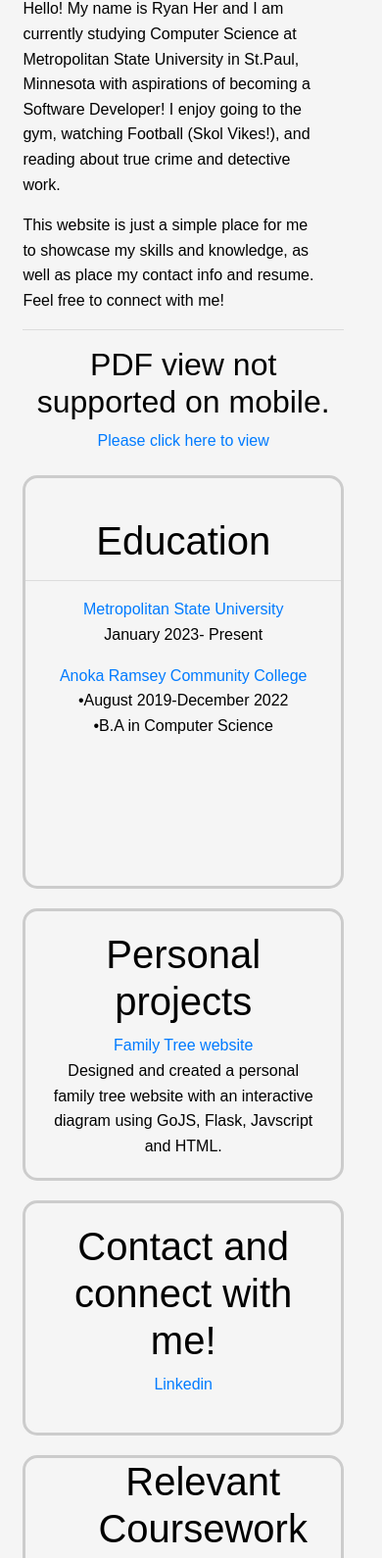
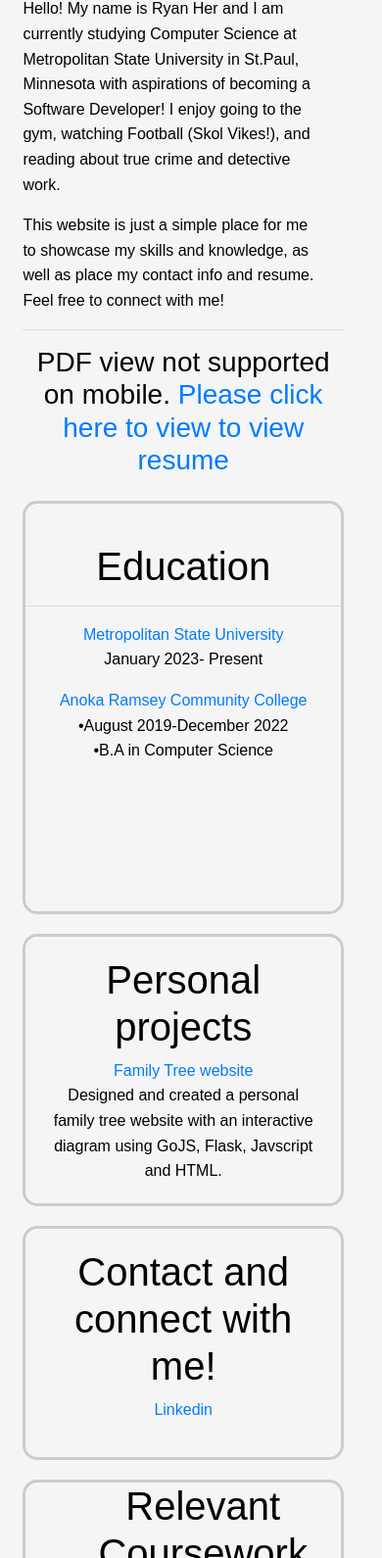
Before and after one commit to rehoakman/RHwebsite, a plain HTML site: page index.html in a window 390 px wide. Shown: the part 410-2000 px from the top of the page at 98% size. Drawn offline with nearby package versions, Linux system fonts and the light colour scheme.

Commit message:
fixed resume viewer on mobile

```diff
--- a/index.html
+++ b/index.html
@@ -66,10 +66,10 @@
     <hr>
         <iframe src="https://drive.google.com/file/d/1Inu2h-fi425nA6cEaT6meCbYbDVyGNzG/preview"
         width="100%" height="100%" allow="autoplay"></iframe>
-    <h2> PDF view not supported on mobile.</h2>
-    <a href="https://drive.google.com/file/d/1Inu2h-fi425nA6cEaT6meCbYbDVyGNzG/view?usp=sharing"
-    > Please click here to view</a>
-
+    <h3 class="mobile-link"> PDF view not supported on mobile.
+        <a href="https://drive.google.com/file/d/1Inu2h-fi425nA6cEaT6meCbYbDVyGNzG/view?usp=sharing"
+        > Please click here to view to view resume</a>
+    </h3>
 </div>
 
 
@@ -129,7 +129,7 @@
 
 
 
-    <div class="Resume">
+    <div class="coursework">
 
             <ul class="ul">
                 <h1>Relevant Coursework</h1>
@@ -145,7 +145,6 @@
 
 
         <script src="" async defer></script>
-    <div style="margin-top:500px;"></div>
     <footer>
         <p>&copy; 2023 Ryan Her. All rights reserved.</p>
     </footer>
--- a/style.css
+++ b/style.css
@@ -79,6 +79,16 @@ img{
 
 
 }
+
+
+@media(min-width: 768px){
+    .mobile-link{
+        display: none;
+    }
+}
+
+
+
 /* condtions for the image to disappear and fix the about me text
 for smaller screens*/
 @media (max-width: 600px){
@@ -98,7 +108,7 @@ for smaller screens*/
         /*gives the box curved edges*/
         border-radius: 55px;
         display:block;
-        max-height: 10vh;
+        max-height: 13vh;
     }
 
     .Resume iframe{
@@ -110,6 +120,11 @@ for smaller screens*/
         padding-right: 10vw;
 
     }
+    .mobile-link{
+        display: inline;
+
+    }
+
 
 
 }
@@ -122,6 +137,12 @@ for smaller screens*/
 
 
 }
+
+
+
+
+
+
 h1{
     text-align: center;
 }
@@ -182,6 +203,13 @@ h1{
     border-radius: 15px;
 }
 
+.coursework{
+    text-align: center;
+    display:block;
+    margin-left: auto;
+    margin-right: auto;
+    height: auto;
+}
 
 
 
```
